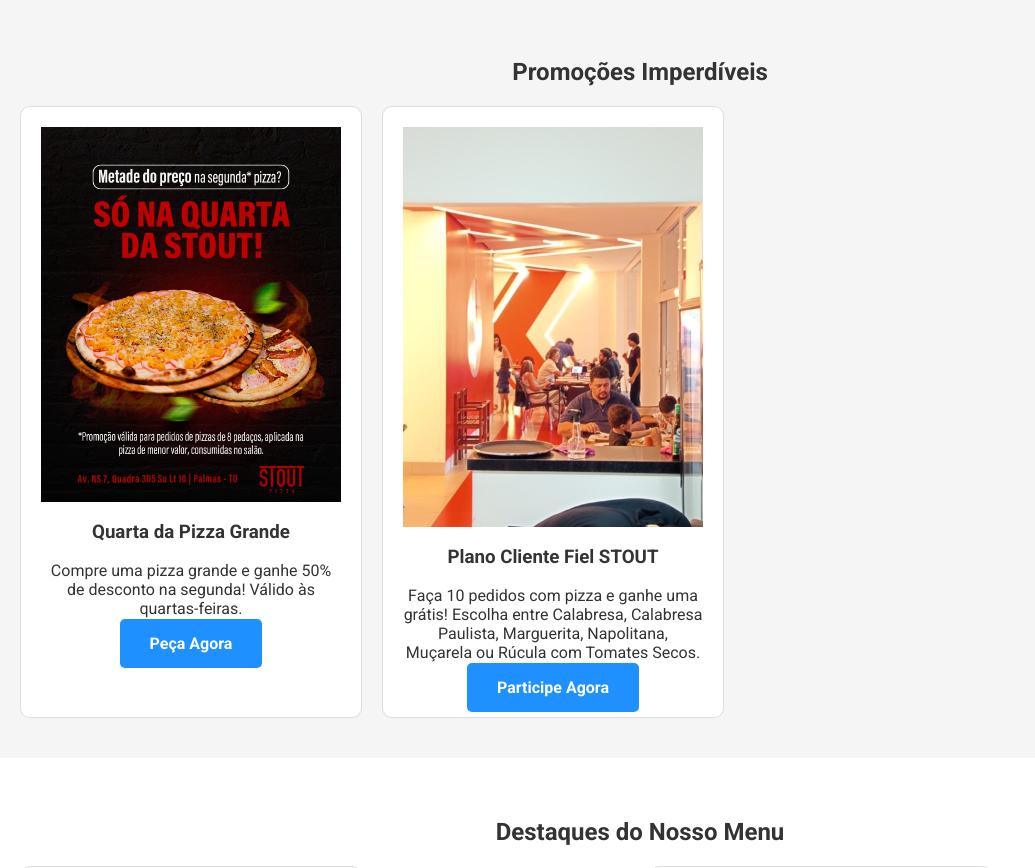
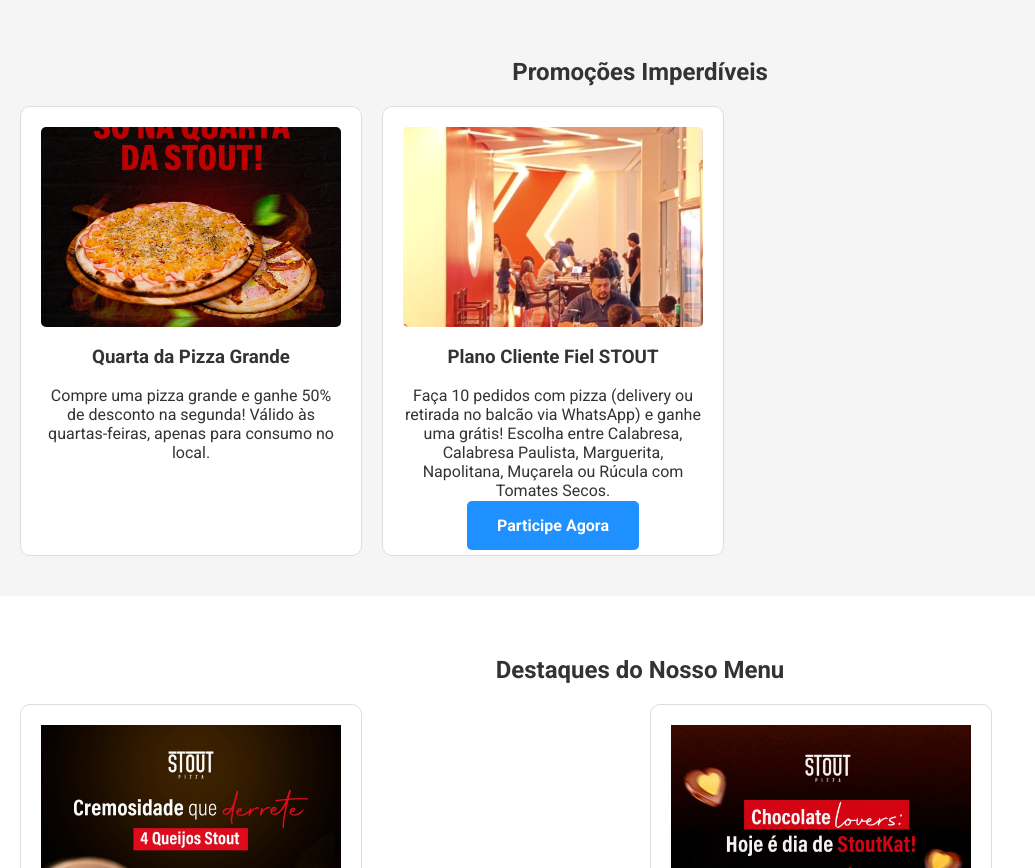
Before and after one commit to Osbalgaint/stout-pizza-site, a plain HTML site: page index.html in a window 1280 px wide. Shown: the part 732-1600 px from the top of the page, without its empty margins (0-1035 px from the left). Drawn offline with Linux system fonts and the light colour scheme.

Commit message:
Atualiza promoções com imagens de mesmo tamanho, descrições e botões ajustados

```diff
--- a/index.html
+++ b/index.html
@@ -71,16 +71,15 @@
         <h2>Promoções Imperdíveis</h2>
         <div class="carousel">
             <div class="card">
-                <img src="./static/pizza-promo1.jpg" alt="Promoção de Quarta" width="100%">
+                <img src="./static/pizza-promo1.jpg" alt="Promoção de Quarta" class="promo-image">
                 <h3>Quarta da Pizza Grande</h3>
-                <p>Compre uma pizza grande e ganhe 50% de desconto na segunda! Válido às quartas-feiras.</p>
-                <a href="/promocoes/quarta" class="cta-button">Peça Agora</a>
+                <p>Compre uma pizza grande e ganhe 50% de desconto na segunda! Válido às quartas-feiras, apenas para consumo no local.</p>
             </div>
             <div class="card">
-                <img src="./static/pizza-fidelidade.jpg" alt="Plano Cliente Fiel" width="100%">
+                <img src="./static/pizza-fidelidade.jpg" alt="Plano Cliente Fiel" class="promo-image">
                 <h3>Plano Cliente Fiel STOUT</h3>
-                <p>Faça 10 pedidos com pizza e ganhe uma grátis! Escolha entre Calabresa, Calabresa Paulista, Marguerita, Napolitana, Muçarela ou Rúcula com Tomates Secos.</p>
-                <a href="https://sistema-fidelidade.onrender.com/cliente" class="cta-button">Participe Agora</a>
+                <p>Faça 10 pedidos com pizza (delivery ou retirada no balcão via WhatsApp) e ganhe uma grátis! Escolha entre Calabresa, Calabresa Paulista, Marguerita, Napolitana, Muçarela ou Rúcula com Tomates Secos.</p>
+                <a href="https://wa.me/5563999982395" class="cta-button">Participe Agora</a>
             </div>
         </div>
     </section>
--- a/styles.css
+++ b/styles.css
@@ -88,6 +88,13 @@ section {
     flex-shrink: 0;
 }
 
+.promo-image {
+    width: 100%;
+    height: 200px;
+    object-fit: cover;
+    border-radius: 5px;
+}
+
 .menu-highlights {
     display: grid;
     grid-template-columns: repeat(auto-fit, minmax(250px, 1fr));
@@ -158,6 +165,10 @@ footer a {
         max-width: 300px;
     }
 
+    .promo-image {
+        height: 150px;
+    }
+
     .menu-highlights {
         grid-template-columns: 1fr;
     }
```
